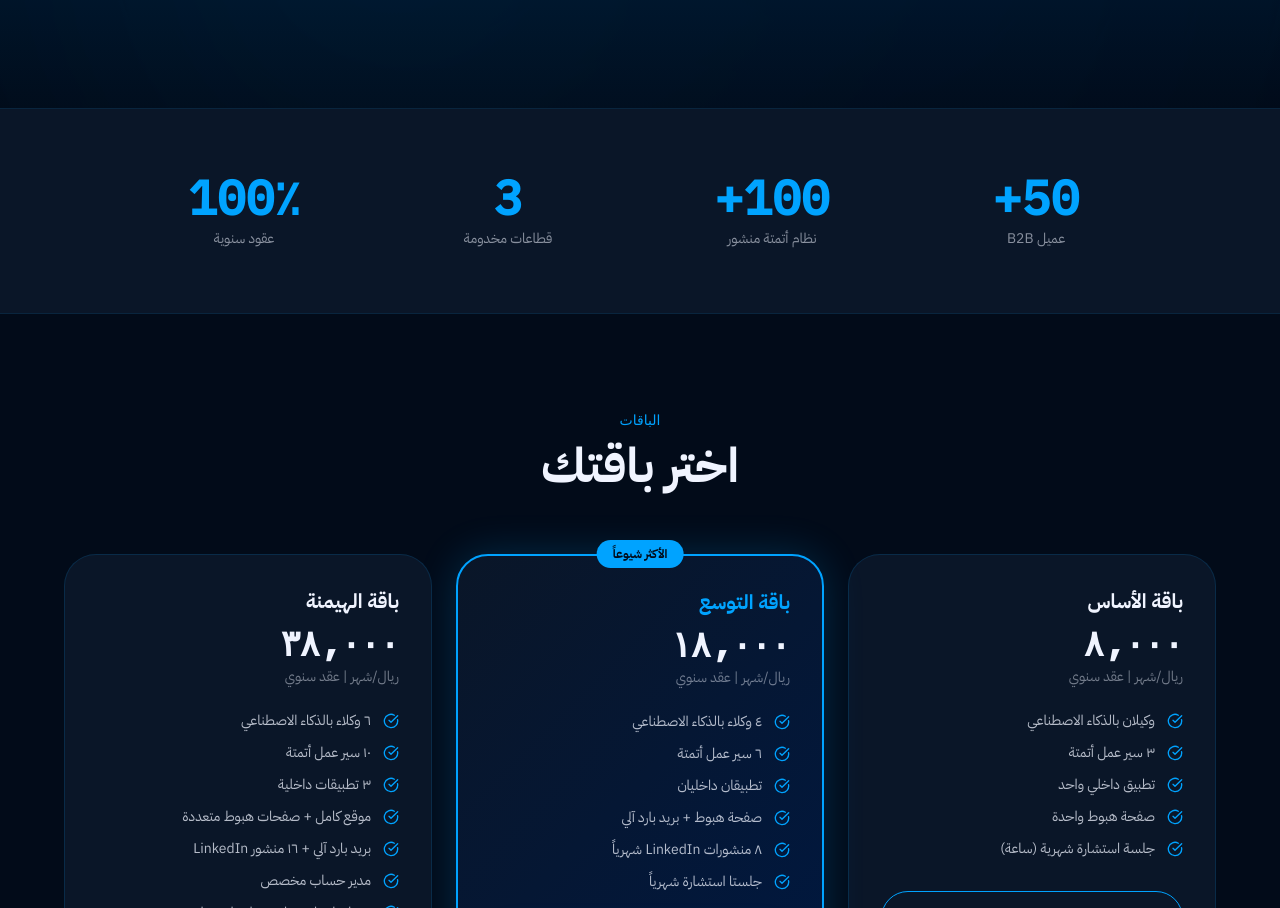
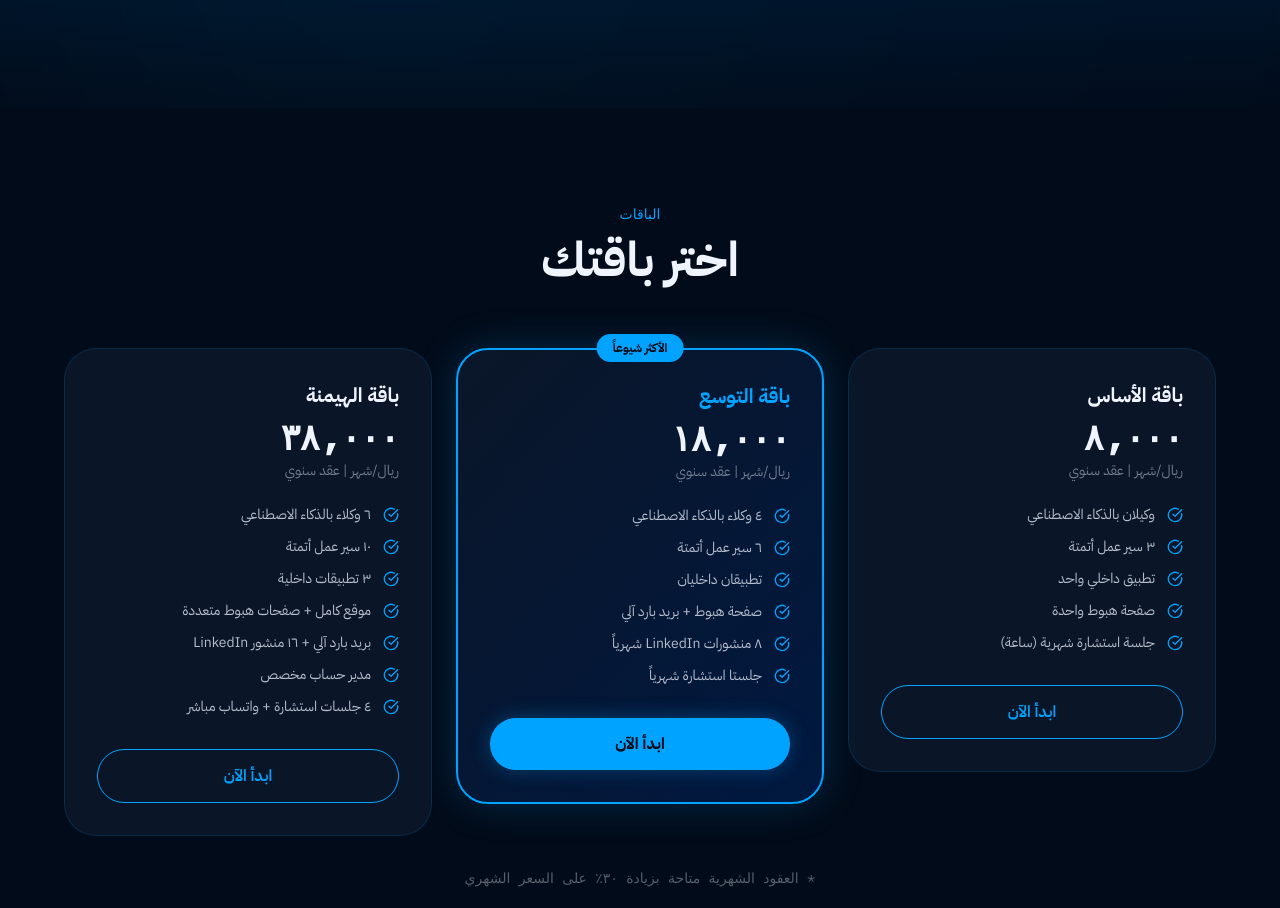
Before and after one commit to osama0561/nahrai, a Next.js app: page / in a window 1280 px wide. Shown: the part 2498-3406 px from the top of the page. Built offline with nearby package versions, Linux system fonts and the light colour scheme.

Commit message:
Remove stats bar — no verified numbers yet
Co-Authored-By: Claude Sonnet 4.6 <noreply@anthropic.com>

```diff
--- a/app/page.tsx
+++ b/app/page.tsx
@@ -239,56 +239,6 @@ function PhilosophySection() {
   );
 }
 
-// ─── STATS BAR ────────────────────────────────────────────────────────────────
-const statsData = [
-  { value: 50, suffix: "+", label: "عميل B2B" },
-  { value: 100, suffix: "+", label: "نظام أتمتة منشور" },
-  { value: 3, suffix: "", label: "قطاعات مخدومة" },
-  { value: 100, suffix: "٪", label: "عقود سنوية" },
-];
-
-function StatsBar() {
-  const ref = useRef<HTMLElement>(null);
-  const [counts, setCounts] = useState([0, 0, 0, 0]);
-
-  useEffect(() => {
-    const load = async () => {
-      const { gsap } = await import("gsap");
-      const { ScrollTrigger } = await import("gsap/ScrollTrigger");
-      gsap.registerPlugin(ScrollTrigger);
-      ScrollTrigger.create({
-        trigger: ref.current,
-        start: "top 80%",
-        onEnter: () => {
-          statsData.forEach((s, i) => {
-            const obj = { val: 0 };
-            gsap.to(obj, {
-              val: s.value, duration: 2, ease: "power2.out",
-              onUpdate: () => setCounts(prev => { const n = [...prev]; n[i] = Math.round(obj.val); return n; }),
-            });
-          });
-        },
-        once: true,
-      });
-    };
-    load();
-  }, []);
-
-  return (
-    <section ref={ref} className="py-16 px-6" style={{ background: "#0A1628", borderTop: "1px solid rgba(0,163,255,0.1)", borderBottom: "1px solid rgba(0,163,255,0.1)" }}>
-      <div className="max-w-5xl mx-auto grid grid-cols-2 md:grid-cols-4 gap-8">
-        {statsData.map((s, i) => (
-          <div key={i} className="text-center">
-            <div className="text-4xl md:text-5xl font-bold mb-2" style={{ color: "#00A3FF", fontFamily: "IBM Plex Mono" }}>
-              {counts[i]}{s.suffix}
-            </div>
-            <p className="text-sm" style={{ color: "rgba(240,244,255,0.55)" }}>{s.label}</p>
-          </div>
-        ))}
-      </div>
-    </section>
-  );
-}
 
 // ─── PACKAGES ─────────────────────────────────────────────────────────────────
 const packages = [
@@ -461,7 +411,6 @@ export default function HomePage() {
       <ProblemSection />
       <WhatWeBuildSection />
       <PhilosophySection />
-      <StatsBar />
       <PackagesSection />
       <WhyStaySection />
       <WhoWeServeSection />
```
